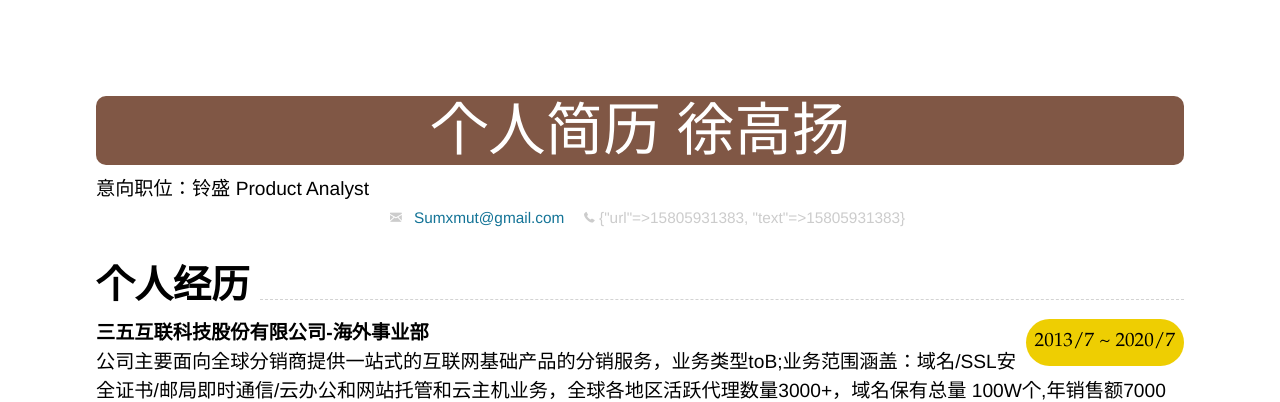
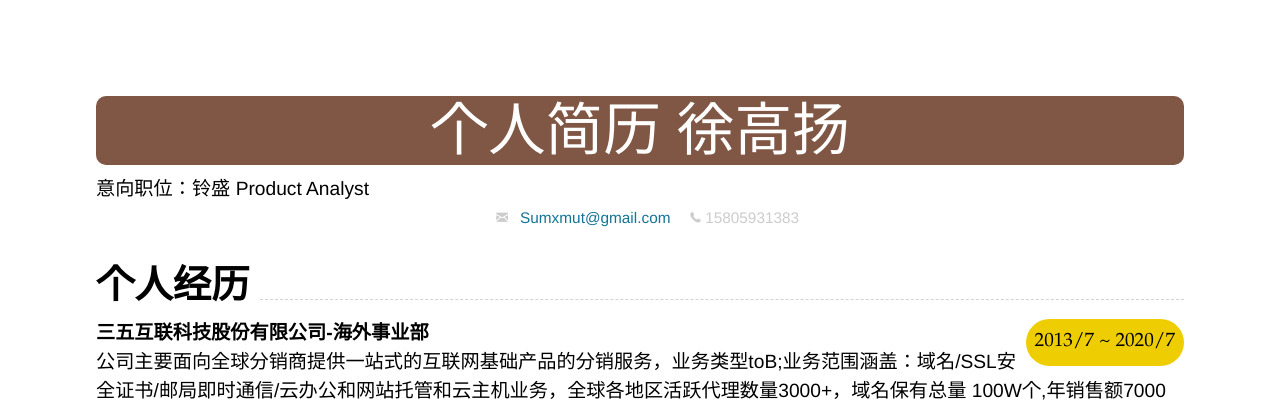
Before and after one commit to topgg/topgg.github.io, a Jekyll site: the page built from index.md, in a window 1280 px wide. Shown: the top 402 px of the page. Built offline with Jekyll 4.4.1, drawn with Linux system fonts in a browser that asks for light colours; nearby versions of some CDN libraries.

Commit message:
Update index.md

```diff
--- a/index.md
+++ b/index.md
@@ -5,8 +5,7 @@ email:
   url: mailto:Sumxmut@gmail.com
   text: Sumxmut@gmail.com
 phone:
-  url: 15805931383
-  text: 15805931383
+  15805931383
 ---
 
 # 个人简历 徐高扬
```
